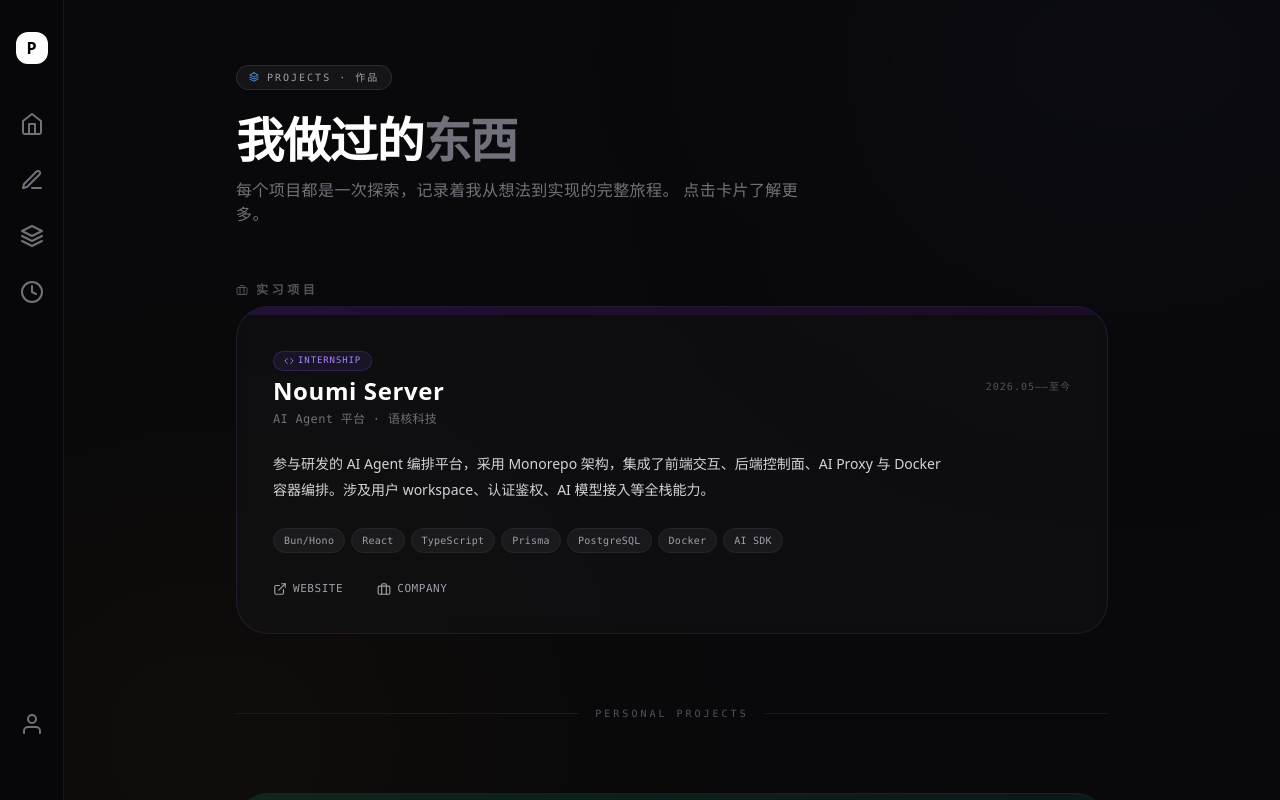
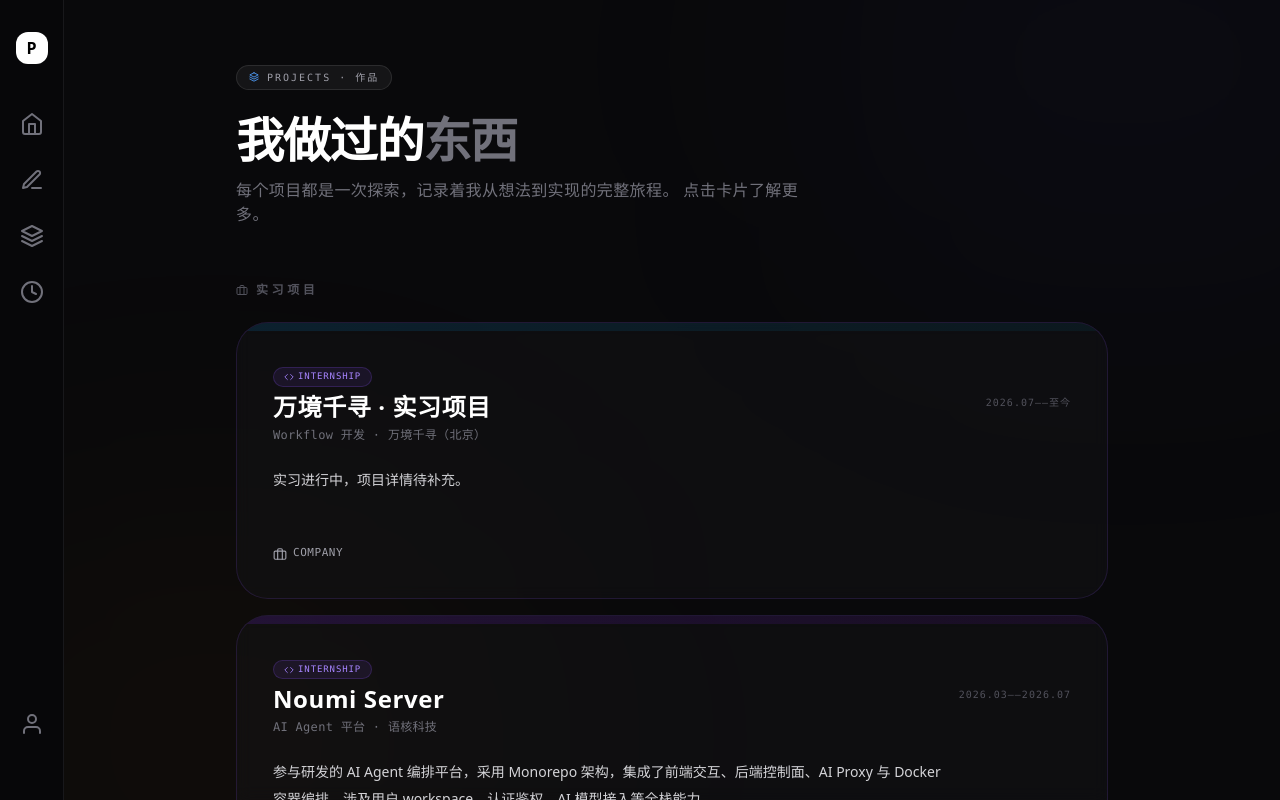
Before and after one commit to PGD618/my-web, a Next.js app: page /projects in a window 1280 px wide. Built offline with nearby package versions, Linux system fonts and the light colour scheme.

Commit message:
feat(projects, experience): 新增万境千寻实习信息，更新语核时间，优化实习项目标题渲染

```diff
--- /dev/null
+++ b/pnpm-workspace.yaml
@@ -0,0 +1,4 @@
+allowBuilds:
+  esbuild: false
+  sharp: false
+  unrs-resolver: false
--- a/src/frontend/views/ExperiencePage.tsx
+++ b/src/frontend/views/ExperiencePage.tsx
@@ -30,7 +30,20 @@
 
 const experiences: Experience[] = [
   {
-    period: '2026.05 · 至今',
+    period: '2026.07 · 至今',
+    role: 'Workflow 开发实习生',
+    org: '万境千寻（北京）科技有限公司',
+    orgDesc: '实习中 · 内容待补充',
+    description: '正在参与公司产品的前端研发工作，持续学习与成长中。',
+    highlights: [
+      '实习进行中，详情待补充',
+    ],
+    tags: ['实习中'],
+    icon: FiBriefcase,
+    type: 'work',
+  },
+  {
+    period: '2026.03 · 2026.07',
     role: '全栈研发实习生',
     org: '语核（上海）科技有限公司',
     orgDesc: 'Noumi Server · AI Agent 平台',
--- a/src/frontend/views/ProjectsPage.tsx
+++ b/src/frontend/views/ProjectsPage.tsx
@@ -66,6 +66,27 @@
     },
   },
   {
+    title: '万境千寻 · 实习项目',
+    internship: true,
+    subtitle: 'Workflow 开发 · 万境千寻（北京）',
+    description: '实习进行中，项目详情待补充。',
+    tags: [],
+    accent: 'text-sky-500',
+    gradient: 'from-sky-600/20 to-cyan-600/10',
+    links: [
+      { label: 'Company', url: 'https://www.spirit-ai.com/', icon: FiBriefcase },
+    ],
+    year: '2026.07——至今',
+    detail: {
+      background: '待补充。',
+      role: '待补充。',
+      highlights: [
+        '待补充',
+      ],
+      learnings: '待补充。',
+    },
+  },
+  {
     title: 'Noumi Server',
     internship: true,
     subtitle: 'AI Agent 平台 · 语核科技',
@@ -77,7 +98,7 @@
       { label: 'Website', url: 'https://noumi.ai/', icon: FiExternalLink },
       { label: 'Company', url: 'https://langcore.cn/', icon: FiBriefcase },
     ],
-    year: '2026.05——至今',
+    year: '2026.03——2026.07',
     detail: {
       background: 'Langhub 是语核科技基于已验证的 Agentic RAG 技术推出的自学习 AI 数字员工平台，旨在攻克传统 RAG 在复杂业务场景中的能力瓶颈——让 AI 真正吃透企业私有知识，像领域专家一样思考并完成复杂工作。',
       role: '参与 IM 集成模块的全栈开发与 AI Proxy 代理层的优化维护。作为初创团队核心研发，深度介入产品设计与技术实现的全流程，从前端交互到后端调度均有实际产出。',
@@ -126,7 +147,7 @@
     ],
     year: '2026.03——2026.03',
     detail: {
-      background: '自己攒了不少 FLAC 高音质音乐却找不到一款 UI 好看的本地播放器，恰逢网安比赛要求全程内网不能联网，于是比赛前一晚用 4 小时借助 AI 完成了整个项目的开发。名字取自"金丝楠"谐音"金思楠"——自己名字里的"金"和女朋友名字里的"楠"，也是未来个人 IP 的雏形。',
+      background: '自己攒了不少 FLAC 高音质音乐却找不到一款 UI 好看的本地播放器，恰逢网安比赛要求全程内网不能联网，于是比赛前一晚用 4 小时借助 AI 完成了整个项目的开发。名字取自"金丝楠"谐音"金思楠"——藏着一个"金"字，也藏着一个对某人的念想，是未来个人 IP 的雏形。',
       role: '独立开发，全程由 AI 辅助完成，包括 Rust 后端与 React 前端。',
       highlights: [
         '音频元数据解析：Rust lofty 库读取本地音乐文件的封面、歌手、歌词等元数据',
@@ -385,14 +406,16 @@
 
 
         {/* ═══ 实习项目 ═══ */}
-        {projects.filter(p => p.internship).map((p) => (
-          <motion.section key={p.title} variants={itemVariants}>
-            <div className="space-y-4 mb-2">
-              <h2 className="text-xs font-bold uppercase tracking-[0.3em] text-zinc-600 flex items-center gap-2">
-                <FiBriefcase /> 实习项目
-              </h2>
-            </div>
+        <motion.section variants={itemVariants}>
+          <div className="space-y-4 mb-6">
+            <h2 className="text-xs font-bold uppercase tracking-[0.3em] text-zinc-600 flex items-center gap-2">
+              <FiBriefcase /> 实习项目
+            </h2>
+          </div>
+          <div className="space-y-4">
+          {projects.filter(p => p.internship).map((p) => (
             <div
+              key={p.title}
               onClick={() => handleCardClick(p)}
               className="group relative overflow-hidden rounded-4xl bg-zinc-900/40 border border-violet-500/15 backdrop-blur-sm transition-all duration-500 hover:bg-zinc-900/70 hover:border-violet-500/30 hover:-translate-y-1 cursor-pointer"
             >
@@ -435,8 +458,9 @@
                 </div>
               </div>
             </div>
-          </motion.section>
-        ))}
+          ))}
+          </div>
+        </motion.section>
 
         {/* ═══ 分隔线 ═══ */}
         <motion.div variants={itemVariants} className="relative py-4">
```
